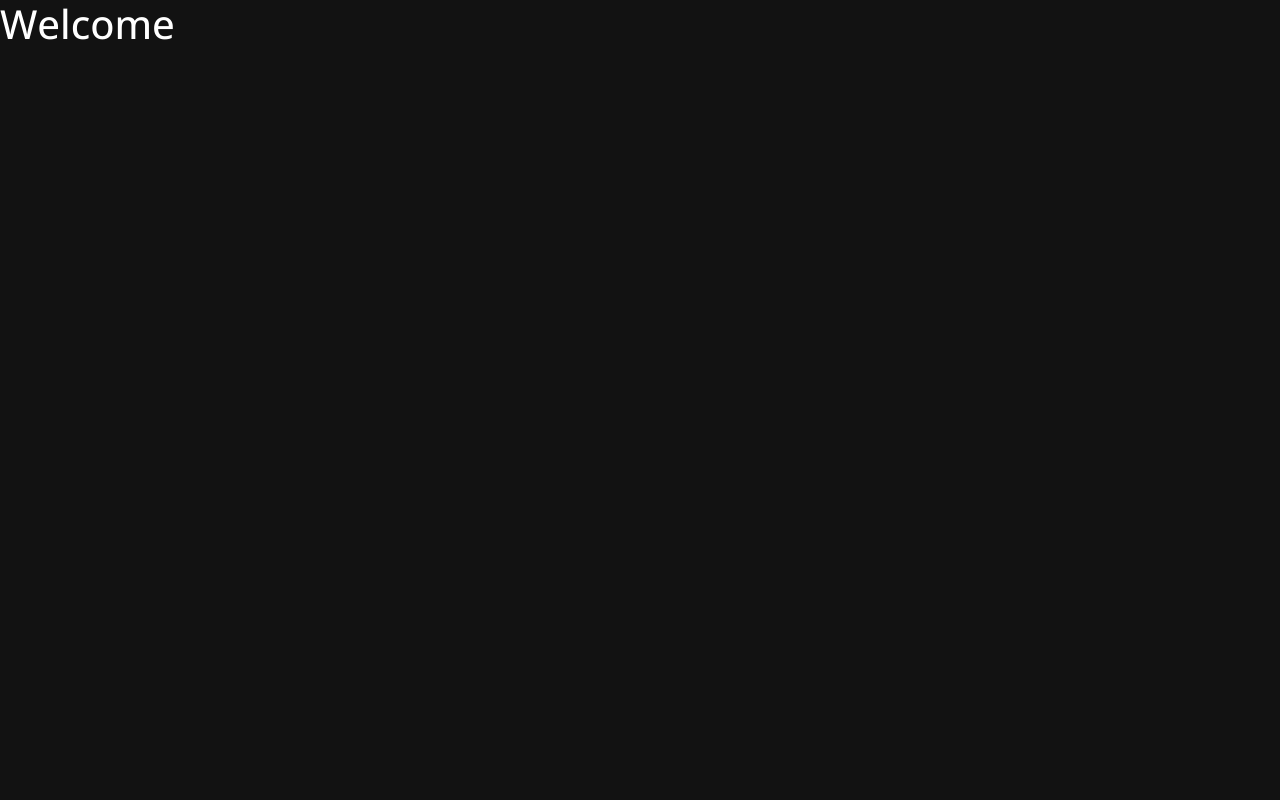
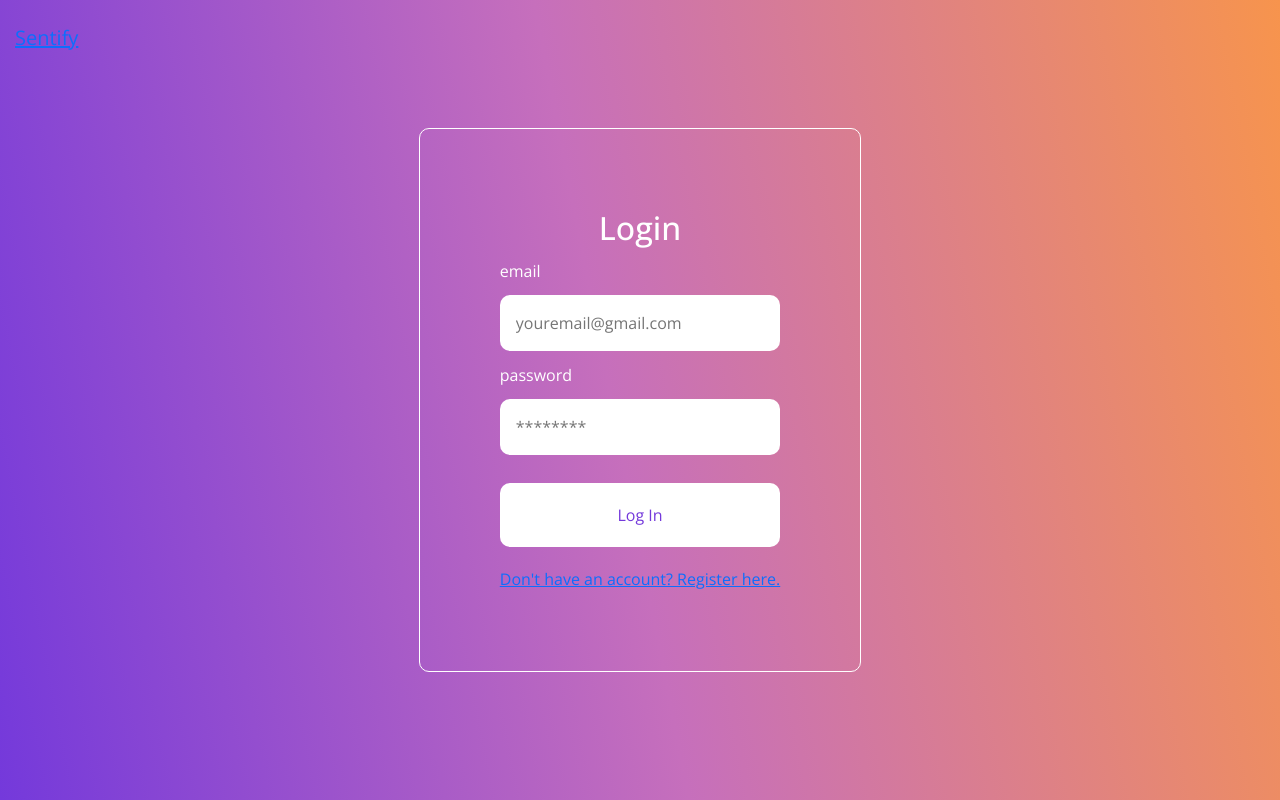
Before and after one commit to galileoandthestars/Sentify, a React (Create React App) app in the folder frontend/: page /dashboard in a window 1280 px wide. Built offline with nearby package versions, Linux system fonts and the light colour scheme.

Commit message:
Added the useToken import and included a authentication guard that redirects to the Login page to set a token.

```diff
--- a/frontend/src/Pages/Dashboard.js
+++ b/frontend/src/Pages/Dashboard.js
@@ -1,6 +1,14 @@
-import React from "react";
+import React, { useState } from "react";
+import { Login } from "./Login";
+import useToken from "../components/useToken";
 
 export const Dashboard = () => {
+    const { token, setToken } = useToken();
+
+    if (!token) {
+        return <Login setToken={setToken} />
+    }
+
     return (
         <h1>Welcome</h1>
     );
```
